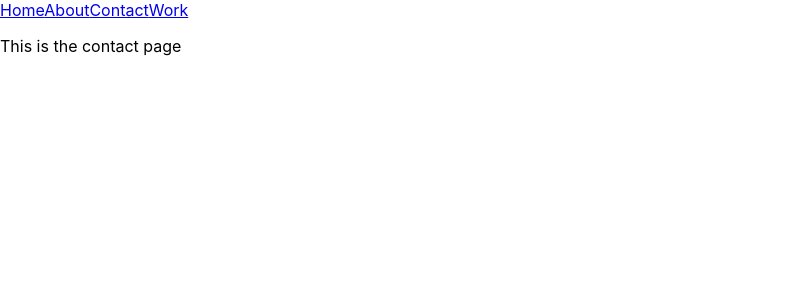
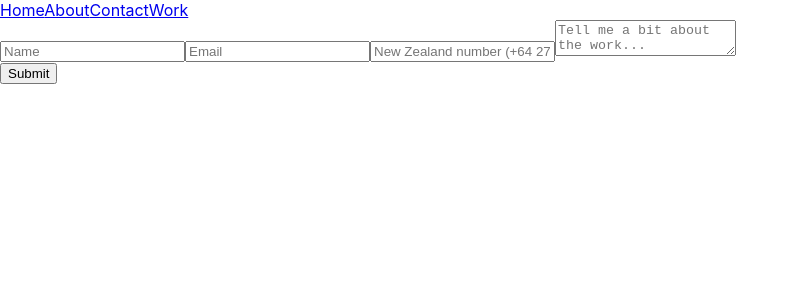
Before and after one commit to Thadman/bens-site, a React (Create React App) app: page /contact in a window 1280 px wide. Shown: the top 300 px of the page, without its empty margins (0-799 px from the left). Built offline with nearby package versions, Linux system fonts and the light colour scheme.

Commit message:
added some form functionality, all working, need to sort out the submit and also the reply from the form

```diff
--- a/src/App.js
+++ b/src/App.js
@@ -1,4 +1,5 @@
 import React from "react";
+import ReactDOM from "react-router-dom";
 import { BrowserRouter, Route, Link, Switch } from "react-router-dom";
 import MainPage from "./MainPage";
 import Nav from "./Nav";
--- a/src/Contact.js
+++ b/src/Contact.js
@@ -1,9 +1,73 @@
 import React from "react";
 
-export default function Contact() {
-  return (
-    <>
-      <p>This is the contact page</p>
-    </>
-  );
+export default class Contact extends React.Component {
+  state = {
+    name: "",
+    email: "",
+    number: "",
+    message: "",
+  };
+
+  handleChange = (e) => {
+    // e.preventDefault();
+    const { name, value } = e.target;
+    this.setState({
+      [name]: value,
+    });
+  };
+
+  handleSubmit = (e) => {
+    e.preventDefault();
+  };
+
+  resetForm() {
+    this.setState({
+      name: "",
+      email: "",
+      number: "",
+      message: "",
+    });
+  }
+
+  render() {
+    return (
+      <>
+        <div className="form-container">
+          <form onSubmit={this.handleSubmit}>
+            <input
+              type="text"
+              name="name"
+              placeholder="Name"
+              value={this.state.name}
+              onChange={this.handleChange}
+            />
+            <input
+              type="text"
+              name="email"
+              placeholder="Email"
+              value={this.state.email}
+              onChange={this.handleChange}
+            />
+            <input
+              type="text"
+              name="number"
+              placeholder="New Zealand number (+64 27 123 4567)"
+              value={this.state.number}
+              onChange={this.handleChange}
+            />
+            <textarea
+              type="text"
+              name="message"
+              value={this.state.message}
+              placeholder="Tell me a bit about the work..."
+              onChange={this.handleChange}
+            />
+            <div className="submit-form">
+              <input type="submit" value="Submit" />
+            </div>
+          </form>
+        </div>
+      </>
+    );
+  }
 }
```
